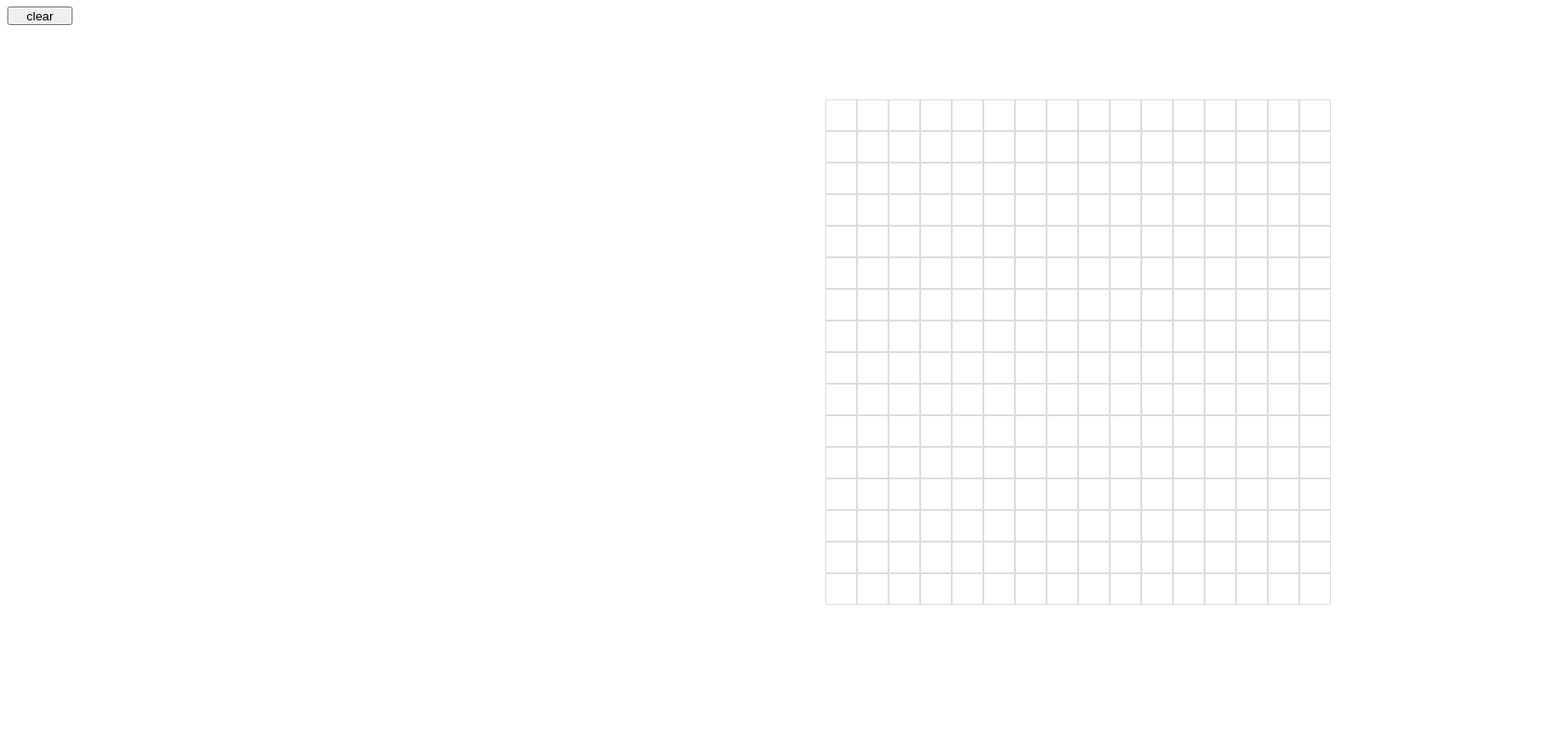
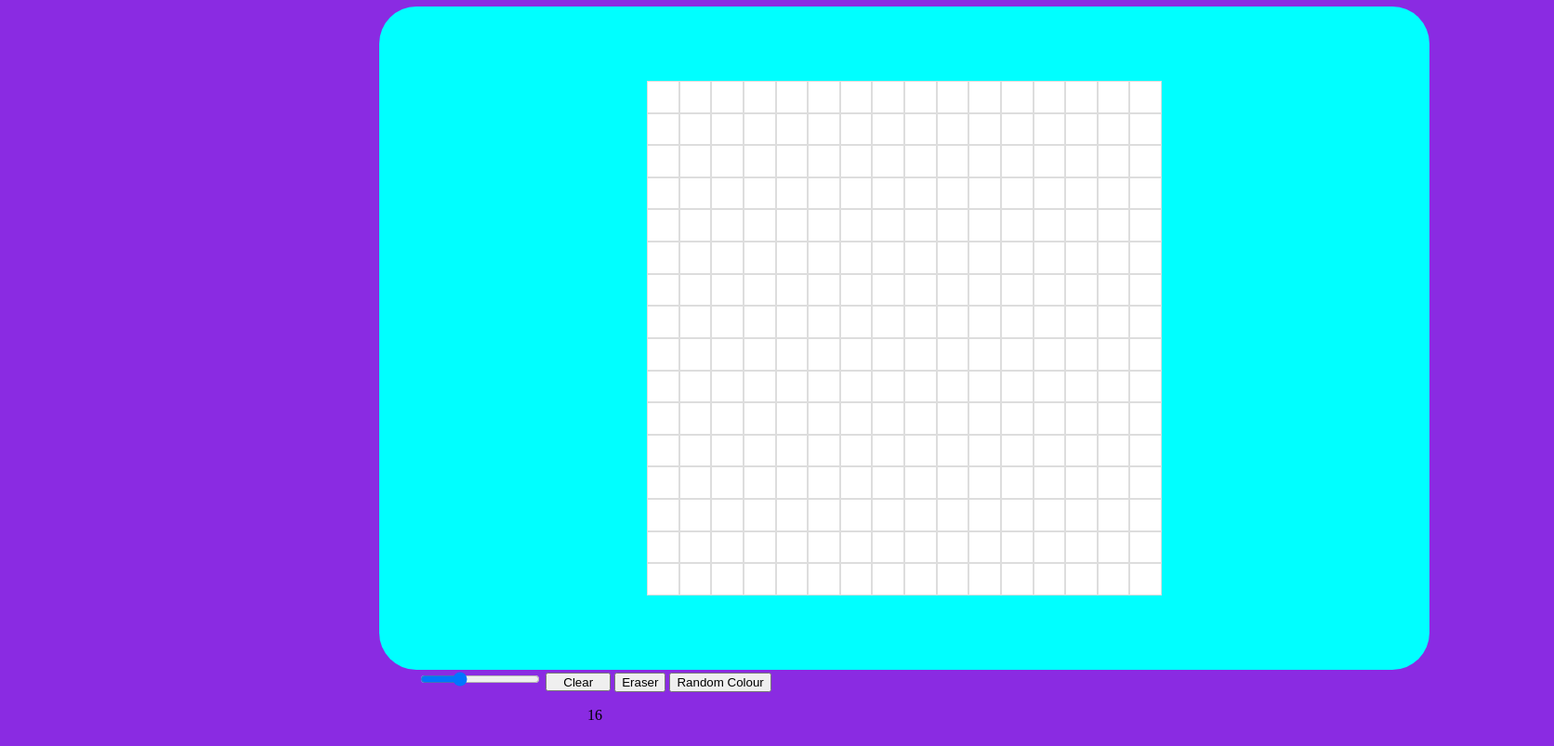
Before and after one commit to Jlatter/etch-a-sketch, a plain HTML site: page index.html in a window 1280 px wide. Shown: the part 81-884 px from the top of the page at 93% size, 1672 px wide, since content can reach past the window. Before the commit the page ends 800 px from the top, so only its background shows below. Drawn offline with Linux system fonts and the light colour scheme.

Commit message:
Rearrange the grid, buttons and title to be vertically aligned in the center add a sliding scale to determine the size of the grid, create an eraser button and a random colour button, add background colours to the body and contain classes

```diff
--- a/index.html
+++ b/index.html
@@ -12,8 +12,14 @@
         <div class = "container">
             <div class ="mains">
                 <h1>Etch-a-Sketch</h1>
-                <button id="option">clear</button>
                 <div id ="contain"></div>
+                <div class="slidecontainer">
+                    <input type="range" min="1" max="50" value="16" class="slider" id="myRange">
+                    <button id="option">Clear</button>
+                    <button id="eraser">Eraser</button>
+                    <button id="random">Random Colour</button>
+                    <p id="demo"></p>
+                  </div>
             </div>
         </div>
         <script src="./script.js"></script>
--- a/script.js
+++ b/script.js
@@ -1,26 +1,44 @@
 
 const container = document.getElementById("contain");
+var gridItems = document.getElementsByClassName("grid-item");
 
-function sketchsize(row, height){
-    container.style.setProperty('--grid-row', row);
-    container.style.setProperty('--grid-height', height);
-    for(let i =0; i<(row * height); i++){
-        let cell = document.createElement("div");
-
-        container.appendChild(cell).className = "grid-item";
+var pix =  document.getElementById("myRange");
+var output = document.getElementById("demo");
+console.log(pix.value)
+output.innerHTML = pix.value;
+let gridSize = pix.value;
+pix.oninput = function() {
+output.innerHTML = this.value;
+clearGrid();
+sketchsize(parseInt(this.value),parseInt(this.value));
+};
+function clearGrid(){
+     while(gridItems.length > 0){
+        gridItems[0].parentNode.removeChild(gridItems[0]);
     };
 };
-sketchsize(16,16);
-var gridItems = document.getElementsByClassName("grid-item");
+//make grid
+function sketchsize(row, height){
+container.style.setProperty('--grid-row', row);
+container.style.setProperty('--grid-height', height);
+for(let i =0; i<(row * height); i++){
+    let cell = document.createElement("div");
+    container.appendChild(cell).className = "grid-item";
+};
 for(let i=0;i<gridItems.length;i++){
     gridItems[i].setAttribute("id", "pixel"+i);
 }
 for(let i=0; i<gridItems.length; i++){
     document.getElementById("pixel" +i).addEventListener("mouseenter", event => cool(i));
-}
+};
+};
+
+sketchsize(16,16);
+
+
 function cool(e){
     console.log("correct" + (e+1));
-    document.getElementById("pixel" + e).className =" grid-item transformed";
+    document.getElementById("pixel" + e).className ="grid-item transformed";
 
 };
 const clear = document.getElementById("option");
@@ -31,3 +49,6 @@ function cleared(){
         document.getElementById("pixel"+i).classList.remove("transformed");
 
     }};
+function eraser(){
+    document.getElementById("eraser").className ="eraser active"
+}
--- a/style.css
+++ b/style.css
@@ -1,39 +1,58 @@
-
+body{
+    background-color: blueviolet;
+}
 :root{
     --grid-row:1;
     --grid-height:1;
 }
 .container{
-    display: flex;
+    flex-direction: column;
 
 }
 #contain{
+    text-align: center;
     display: grid;
-   padding-left: 55em;
-   padding-right: 15em;
+   padding-left: 18em;
+   padding-right: 18em;
    padding-top: 5em;
+   padding-bottom: 5em;
+   height: 554px;
+   width: 554px;
     grid-template-rows: repeat(var(--grid-row), 1fr);
     grid-template-columns: repeat(var(--grid-height), 1fr);
+    background-color: aqua;
+    border-right: 23em;
+    margin-left:25em;
+    margin-right:5em;
+    border-radius: 40px;
 }
 .grid-item{
-    padding: 1em;
+    padding: auto;
     border: 1px solid #ddd;
     text-align: center;
+    background-color: white;
 }
 .colour-grid{
    background-color: blue;
 }
 .transformed{
     background-color: black;
-    padding: 1em;
+    padding: auto;
     border: 1px solid;
     text-align: center;
 }
 .mains{
     display: flex;
-    flex-direction: column
+    flex-direction: column;
+
 }
 #option{
 width: 70px;
 height: 20px;
 }
+.mains{
+    text-align: center;
+}
+.active{
+    background-color: blue;
+}
```
